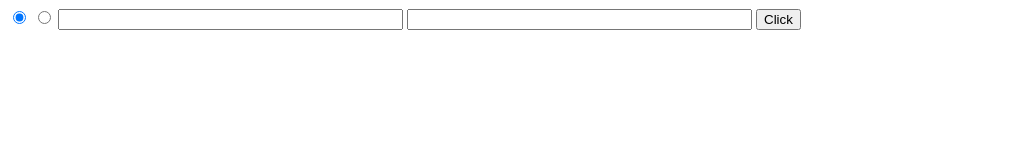
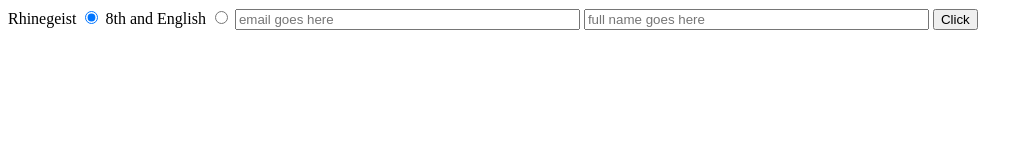
Before and after one commit to NiqueDaSneak/emailpipeline, a website: page form.html in a window 1280 px wide. Shown: the whole page, without its empty margins (0-1032 px from the left). Drawn offline with Linux system fonts and the light colour scheme.

```diff
--- a/form.html
+++ b/form.html
@@ -9,10 +9,12 @@
       <!-- <input type="text" name="email" value="" placeholder="email goes here...">
       <input type="text" name="firstName" value="" placeholder="First Name...">
       <input type="text" name="lastName" value="" placeholder="Last Name..."> -->
+      <label for="">Rhinegeist</label>
       <input type="radio" name="case-study" value="https://bsllc.biz/wp-content/uploads/2017/03/BSLLC-Case-Study_Archive-of-Thirst.pdf" checked="">
+      <label for="">8th and English</label>
       <input type="radio" name="case-study" value="https://bsllc.biz/wp-content/uploads/2017/03/8thEnglish_CaseStudy.pdf">
-      <input type="email" name="your-email" value="" size="40" class="wpcf7-form-control wpcf7-text wpcf7-email wpcf7-validates-as-required wpcf7-validates-as-email" aria-required="true" aria-invalid="false">
-      <input type="text" name="your-name" value="" size="40" class="wpcf7-form-control wpcf7-text wpcf7-validates-as-required" aria-required="true" aria-invalid="false">
+      <input placeholder="email goes here" type="email" name="your-email" value="" size="40" class="wpcf7-form-control wpcf7-text wpcf7-email wpcf7-validates-as-required wpcf7-validates-as-email" aria-required="true" aria-invalid="false">
+      <input placeholder="full name goes here" type="text" name="your-name" value="" size="40" class="wpcf7-form-control wpcf7-text wpcf7-validates-as-required" aria-required="true" aria-invalid="false">
       <input type="submit" name="" value="Click">
     </form>
   </body>
```
